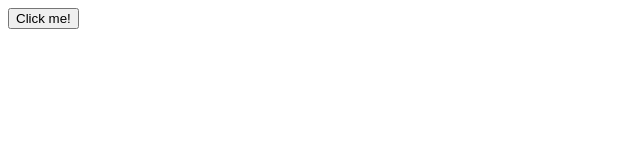
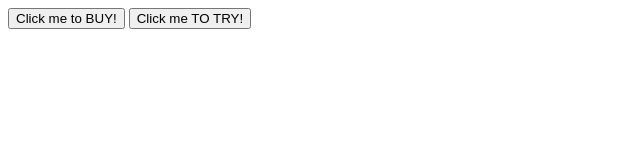
Before and after one commit to rolope/swift-and-js, a plain HTML site: page index.html in a window 1280 px wide. Shown: the whole page, without its empty margins (0-640 px from the left). Drawn offline with Linux system fonts and the light colour scheme.

Commit message:
Update index.html

```diff
--- a/index.html
+++ b/index.html
@@ -3,11 +3,14 @@
     <title>Swift and JS</title>
   </head>
   <body>
-    <button onclick="triggerSwiftFromJs();">Click me!</button>
+    <button onclick="triggerSwiftFromJs("triggerBuyAction");">Click me to BUY!</button>
+    <button onclick="triggerSwiftFromJs("triggerTrialAction");">Click me TO TRY!</button>
 
     <script>
-      function triggerSwiftFromJs() {
-        window.webkit.messageHandlers.inovaFIT_jsHandler.postMessage("trigger from JS");
+      function triggerSwiftFromJs(message) {
+        if (window.webkit !== null) {
+            window.webkit.messageHandlers.inovaFIT_jsHandler.postMessage(message);
+        }
       }
     </script>
   </body>
```
